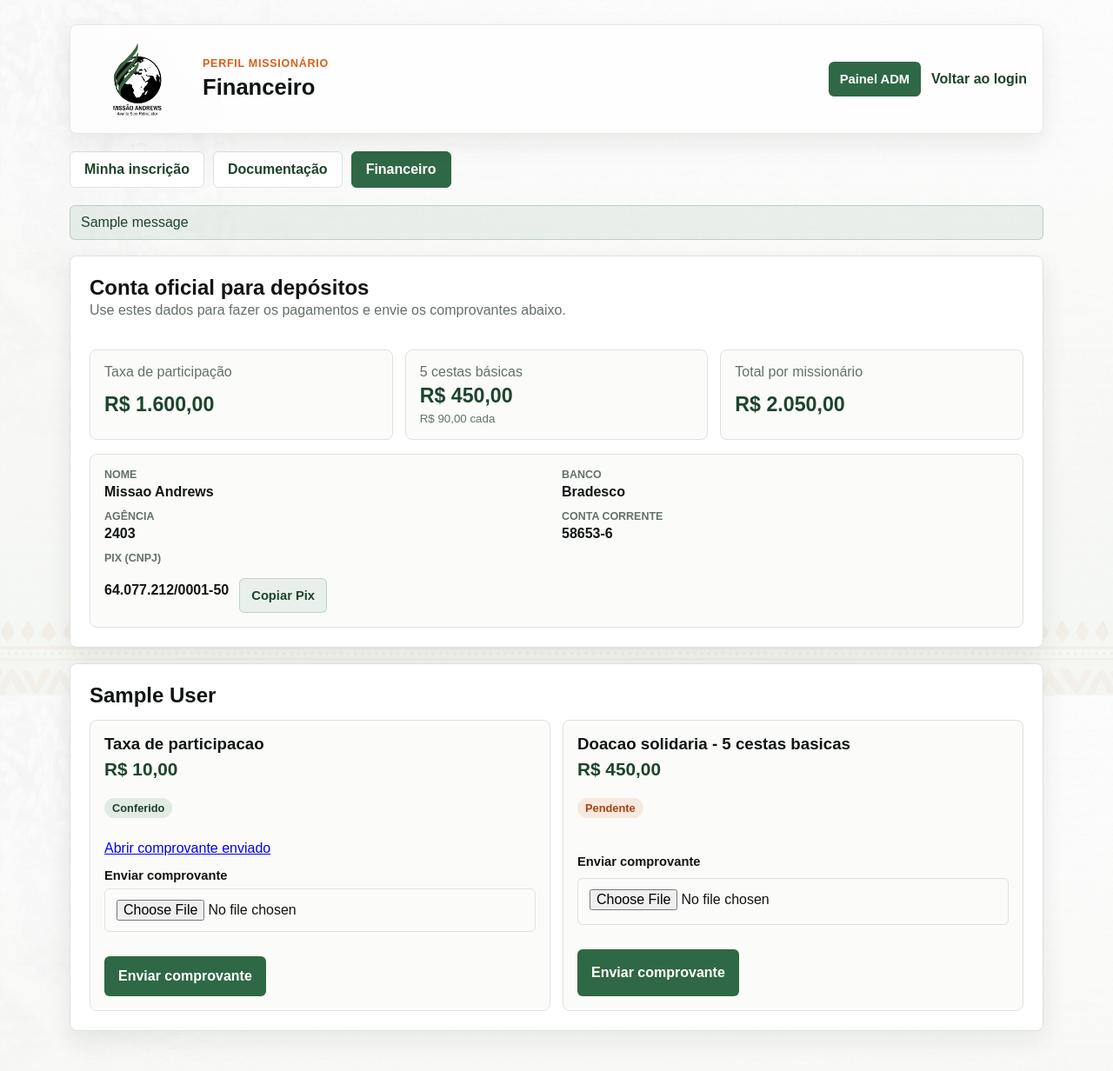
After one commit to fabianopolone123/SITE_MISSAO, a Django app: page /minha-inscricao/financeiro/ in a window 1280 px wide. The commit adds this page. Shown: the whole page at 87% size. Run offline with Django 5.2, Linux system fonts and the light colour scheme; a user stored in the database is signed in; tables that the repository leaves empty hold one stand-in row (values such as "Sample post"); one stand-in notice (Sample message) is shown.

Commit message:
Adicionar financeiro do missionario

```diff
--- a/accounts/static/accounts/login.css
+++ b/accounts/static/accounts/login.css
@@ -628,6 +628,90 @@ button:focus,
     gap: 16px;
 }
 
+.payment-summary-grid,
+.payment-grid {
+    display: grid;
+    grid-template-columns: repeat(3, minmax(0, 1fr));
+    gap: 14px;
+}
+
+.payment-grid {
+    grid-template-columns: repeat(2, minmax(0, 1fr));
+}
+
+.payment-summary-card,
+.payment-card,
+.pix-card {
+    border: 1px solid var(--line);
+    border-radius: 8px;
+    background: #fbfcfa;
+}
+
+.payment-summary-card {
+    display: grid;
+    gap: 5px;
+    padding: 16px;
+}
+
+.payment-summary-card span,
+.payment-summary-card small {
+    color: var(--muted);
+}
+
+.payment-summary-card strong {
+    color: var(--green-dark);
+    font-size: 1.45rem;
+}
+
+.payment-card {
+    display: grid;
+    gap: 14px;
+    padding: 16px;
+}
+
+.payment-card h3 {
+    margin: 0 0 6px;
+}
+
+.payment-card strong {
+    display: block;
+    margin-bottom: 8px;
+    color: var(--green-dark);
+    font-size: 1.3rem;
+}
+
+.pix-card {
+    display: grid;
+    grid-template-columns: repeat(2, minmax(0, 1fr));
+    gap: 12px;
+    margin: 16px 0 0;
+    padding: 16px;
+}
+
+.pix-card div {
+    display: grid;
+    gap: 4px;
+}
+
+.pix-card dt {
+    color: var(--muted);
+    font-size: 0.78rem;
+    font-weight: 800;
+    text-transform: uppercase;
+}
+
+.pix-card dd {
+    margin: 0;
+    font-weight: 800;
+}
+
+.pix-copy-row {
+    display: flex;
+    align-items: center;
+    gap: 12px;
+    flex-wrap: wrap;
+}
+
 .text-link-button {
     display: inline;
     width: auto;
@@ -886,6 +970,12 @@ td a {
     .document-grid {
         grid-template-columns: 1fr;
     }
+
+    .payment-summary-grid,
+    .payment-grid,
+    .pix-card {
+        grid-template-columns: 1fr;
+    }
 }
 
 @media (max-width: 560px) {
--- a/accounts/templates/registration/partials/missionary_menu.html
+++ b/accounts/templates/registration/partials/missionary_menu.html
@@ -2,5 +2,6 @@
     <a class="menu-item {% if active_menu == 'volunteer' %}active{% endif %}" href="{% url 'volunteer_dashboard' %}">Minha inscri&ccedil;&atilde;o</a>
     {% if registration %}
         <a class="menu-item {% if active_menu == 'documentation' %}active{% endif %}" href="{% url 'volunteer_documentation_dashboard' %}">Documenta&ccedil;&atilde;o</a>
+        <a class="menu-item {% if active_menu == 'missionary_financial' %}active{% endif %}" href="{% url 'volunteer_financial_dashboard' %}">Financeiro</a>
     {% endif %}
 </nav>
--- /dev/null
+++ b/accounts/templates/registration/volunteer_financial.html
@@ -0,0 +1,138 @@
+{% load static %}
+<!DOCTYPE html>
+<html lang="pt-br">
+<head>
+    <meta charset="UTF-8">
+    <meta name="viewport" content="width=device-width, initial-scale=1.0">
+    <title>Financeiro | Miss&atilde;o Andrews</title>
+    <link rel="stylesheet" href="{% static 'accounts/login.css' %}">
+</head>
+<body class="form-body">
+    <main class="signup-page">
+        <div class="signup-shell">
+            <header class="signup-header">
+                <div class="page-brand">
+                    <img class="page-logo" src="{% static 'accounts/images/logo-full-transparent.png' %}" alt="Miss&atilde;o Andrews">
+                    <div>
+                        <p class="eyebrow">Perfil mission&aacute;rio</p>
+                        <h1>Financeiro</h1>
+                    </div>
+                </div>
+                <div class="header-actions">
+                    {% if panel_permissions.can_view_registrations %}
+                        <a class="primary-link-button compact-link-button" href="{% url 'admin_dashboard' %}">Painel ADM</a>
+                    {% elif panel_permissions.can_manage_financial %}
+                        <a class="primary-link-button compact-link-button" href="{% url 'financial_dashboard' %}">Painel ADM</a>
+                    {% elif panel_permissions.can_manage_permissions %}
+                        <a class="primary-link-button compact-link-button" href="{% url 'permissions_dashboard' %}">Painel ADM</a>
+                    {% endif %}
+                    <a class="back-link" href="{% url 'login' %}">Voltar ao login</a>
+                </div>
+            </header>
+
+            {% include "registration/partials/missionary_menu.html" %}
+
+            {% if messages %}
+                {% for message in messages %}
+                    <div class="form-alert success-alert">{{ message }}</div>
+                {% endfor %}
+            {% endif %}
+
+            <section class="admin-section">
+                <div class="section-heading">
+                    <div>
+                        <h2>Conta oficial para dep&oacute;sitos</h2>
+                        <p class="section-note">Use estes dados para fazer os pagamentos e envie os comprovantes abaixo.</p>
+                    </div>
+                </div>
+
+                <div class="payment-summary-grid">
+                    <article class="payment-summary-card">
+                        <span>Taxa de participa&ccedil;&atilde;o</span>
+                        <strong>R$ 1.600,00</strong>
+                    </article>
+                    <article class="payment-summary-card">
+                        <span>5 cestas b&aacute;sicas</span>
+                        <strong>R$ 450,00</strong>
+                        <small>R$ 90,00 cada</small>
+                    </article>
+                    <article class="payment-summary-card">
+                        <span>Total por mission&aacute;rio</span>
+                        <strong>R$ {{ total_amount }}</strong>
+                    </article>
+                </div>
+
+                <dl class="pix-card">
+                    <div><dt>Nome</dt><dd>{{ bank_info.nome }}</dd></div>
+                    <div><dt>Banco</dt><dd>{{ bank_info.banco }}</dd></div>
+                    <div><dt>Ag&ecirc;ncia</dt><dd>{{ bank_info.agencia }}</dd></div>
+                    <div><dt>Conta corrente</dt><dd>{{ bank_info.conta_corrente }}</dd></div>
+                    <div class="wide-detail">
+                        <dt>Pix (CNPJ)</dt>
+                        <dd class="pix-copy-row">
+                            <span id="pix-key">{{ bank_info.pix }}</span>
+                            <button type="button" class="secondary-button compact-link-button" id="copy-pix">Copiar Pix</button>
+                        </dd>
+                    </div>
+                </dl>
+            </section>
+
+            {% for group in payment_groups %}
+                <section class="admin-section">
+                    <h2>{{ group.volunteer.full_name }}</h2>
+                    <div class="payment-grid">
+                        {% for payment in group.payments %}
+                            <article class="payment-card">
+                                <div>
+                                    <h3>{{ payment.get_payment_type_display }}</h3>
+                                    <strong>R$ {{ payment.amount_brl }}</strong>
+                                    <p class="document-status {% if payment.is_confirmed %}ok{% elif payment.has_receipt %}pending{% else %}pending{% endif %}">
+                                        {{ payment.status_label }}
+                                    </p>
+                                </div>
+
+                                {% if payment.receipt %}
+                                    <a href="{{ payment.receipt.url }}" target="_blank" rel="noopener">Abrir comprovante enviado</a>
+                                {% endif %}
+
+                                <form method="post" action="{% url 'volunteer_payment_upload' payment.id %}" enctype="multipart/form-data" class="document-upload-form">
+                                    {% csrf_token %}
+                                    <div class="field">
+                                        <label for="id_receipt_{{ payment.id }}">Enviar comprovante</label>
+                                        <input type="file" name="receipt" id="id_receipt_{{ payment.id }}" accept=".pdf,.jpg,.jpeg,.png,application/pdf,image/jpeg,image/png" required>
+                                    </div>
+                                    <button type="submit">Enviar comprovante</button>
+                                </form>
+                            </article>
+                        {% endfor %}
+                    </div>
+                </section>
+            {% endfor %}
+        </div>
+    </main>
+
+    <script>
+        const copyPixButton = document.querySelector('#copy-pix');
+        const pixKey = document.querySelector('#pix-key');
+
+        if (copyPixButton && pixKey) {
+            copyPixButton.addEventListener('click', async () => {
+                if (navigator.clipboard) {
+                    await navigator.clipboard.writeText(pixKey.textContent.trim());
+                } else {
+                    const input = document.createElement('textarea');
+                    input.value = pixKey.textContent.trim();
+                    document.body.appendChild(input);
+                    input.select();
+                    document.execCommand('copy');
+                    input.remove();
+                }
+                copyPixButton.textContent = 'Pix copiado';
+                setTimeout(() => {
+                    copyPixButton.textContent = 'Copiar Pix';
+                }, 1800);
+            });
+        }
+    </script>
+</body>
+</html>
--- a/accounts/urls.py
+++ b/accounts/urls.py
@@ -11,6 +11,8 @@ urlpatterns = [
     path('cadastro/finalizado/', views.signup_success, name='signup_success'),
     path('minha-inscricao/', views.volunteer_dashboard, name='volunteer_dashboard'),
     path('minha-inscricao/documentacao/', views.volunteer_documentation_dashboard, name='volunteer_documentation_dashboard'),
+    path('minha-inscricao/financeiro/', views.volunteer_financial_dashboard, name='volunteer_financial_dashboard'),
+    path('pagamento/<int:payment_id>/comprovante/', views.volunteer_payment_upload, name='volunteer_payment_upload'),
     path('missionario/<int:volunteer_id>/ficha/', views.volunteer_registration_pdf, name='volunteer_registration_pdf'),
     path('missionario/<int:volunteer_id>/documentacao/', views.volunteer_documentation_upload, name='volunteer_documentation_upload'),
     path('painel/', views.admin_dashboard, name='admin_dashboard'),
--- a/accounts/views.py
+++ b/accounts/views.py
@@ -8,17 +8,27 @@ from django.db.models import Count, Q, Sum
 from django.forms import formset_factory, modelformset_factory
 from django.http import HttpResponse
 from django.shortcuts import get_object_or_404, redirect, render
+from django.utils import timezone
 from django.utils.text import slugify
 from django.views.decorators.http import require_POST
 
 from .forms import (
     FinancialTransactionForm,
+    MissionaryPaymentReceiptForm,
     PanelPermissionForm,
     SignUpForm,
     VolunteerDocumentationForm,
     VolunteerForm,
 )
-from .models import FinancialTransaction, PanelPermission, Registration, Volunteer
+from .models import (
+    FinancialTransaction,
+    MISSIONARY_PAYMENT_AMOUNTS,
+    MISSIONARY_PAYMENT_TYPES,
+    MissionaryPayment,
+    PanelPermission,
+    Registration,
+    Volunteer,
+)
 from .pdf import build_registration_pdf
 
 
@@ -26,6 +36,15 @@ PANEL_PERMISSION_FIELDS = {
     'registrations': 'can_view_registrations',
     'financial': 'can_manage_financial',
     'permissions': 'can_manage_permissions',
+}
+
+MISSION_PAYMENT_PIX_KEY = '64.077.212/0001-50'
+MISSION_PAYMENT_BANK_INFO = {
+    'nome': 'Missao Andrews',
+    'banco': 'Bradesco',
+    'agencia': '2403',
+    'conta_corrente': '58653-6',
+    'pix': MISSION_PAYMENT_PIX_KEY,
 }
 
 
@@ -86,6 +105,20 @@ def first_available_panel_url(user):
     if has_panel_permission(user, 'permissions'):
         return 'permissions_dashboard'
     return 'volunteer_dashboard'
+
+
+def ensure_missionary_payments(volunteer):
+    payments = []
+
+    for payment_type, _ in MISSIONARY_PAYMENT_TYPES:
+        payment, _ = MissionaryPayment.objects.get_or_create(
+            volunteer=volunteer,
+            payment_type=payment_type,
+            defaults={'amount': MISSIONARY_PAYMENT_AMOUNTS[payment_type]},
+        )
+        payments.append(payment)
+
+    return payments
 
 
 class SmartLoginView(LoginView):
@@ -230,6 +263,61 @@ def volunteer_documentation_dashboard(request):
 
 
 @login_required(login_url='login')
+def volunteer_financial_dashboard(request):
+    try:
+        registration = request.user.registration
+    except Registration.DoesNotExist:
+        messages.error(request, 'Crie seu perfil missionario antes de enviar comprovantes.')
+        return redirect('volunteer_dashboard')
+
+    volunteers = registration.volunteers.order_by('created_at')
+    payment_groups = []
+
+    for volunteer in volunteers:
+        payment_groups.append({
+            'volunteer': volunteer,
+            'payments': ensure_missionary_payments(volunteer),
+        })
+
+    return render(
+        request,
+        'registration/volunteer_financial.html',
+        {
+            'registration': registration,
+            'payment_groups': payment_groups,
+            'panel_permissions': get_panel_permissions(request.user),
+            'active_menu': 'missionary_financial',
+            'bank_info': MISSION_PAYMENT_BANK_INFO,
+            'total_amount': '2.050,00',
+        },
+    )
+
+
+@login_required(login_url='login')
+@require_POST
+def volunteer_payment_upload(request, payment_id):
+    payment = get_object_or_404(
+        MissionaryPayment.objects.select_related('volunteer__registration__user'),
+        pk=payment_id,
+        volunteer__registration__user=request.user,
+    )
+    form = MissionaryPaymentReceiptForm(request.POST, request.FILES, instance=payment)
+
+    if form.is_valid():
+        payment = form.save(commit=False)
+        payment.submitted_at = timezone.now()
+        payment.is_confirmed = False
+        payment.confirmed_by = None
+        payment.confirmed_at = None
+        payment.save()
+        messages.success(request, f'Comprovante de {payment.get_payment_type_display()} enviado.')
+    else:
+        messages.error(request, f'Nao foi possivel enviar o comprovante de {payment.get_payment_type_display()}.')
+
+    return redirect('volunteer_financial_dashboard')
+
+
+@login_required(login_url='login')
 def volunteer_registration_pdf(request, volunteer_id):
     volunteer = get_object_or_404(
         Volunteer.objects.select_related('registration__user'),
@@ -300,6 +388,25 @@ def admin_dashboard(request):
 
 @user_passes_test(can_manage_financial, login_url='login')
 def financial_dashboard(request):
+    if request.method == 'POST' and request.POST.get('missionary_payment_id'):
+        payment = get_object_or_404(MissionaryPayment, pk=request.POST['missionary_payment_id'])
+        action = request.POST.get('action')
+
+        if action == 'confirm':
+            payment.is_confirmed = True
+            payment.confirmed_by = request.user
+            payment.confirmed_at = timezone.now()
+            payment.save(update_fields=['is_confirmed', 'confirmed_by', 'confirmed_at', 'updated_at'])
+            messages.success(request, 'Comprovante conferido pelo financeiro.')
+        elif action == 'unconfirm':
+            payment.is_confirmed = False
+            payment.confirmed_by = None
+            payment.confirmed_at = None
+            payment.save(update_fields=['is_confirmed', 'confirmed_by', 'confirmed_at', 'updated_at'])
+            messages.success(request, 'Conferencia do comprovante removida.')
+
+        return redirect('financial_dashboard')
+
     if request.method == 'POST':
         form = FinancialTransactionForm(request.POST, request.FILES)
 
@@ -311,6 +418,12 @@ def financial_dashboard(request):
         form = FinancialTransactionForm()
 
     transactions = FinancialTransaction.objects.all()
+    missionary_payments = (
+        MissionaryPayment.objects
+        .select_related('volunteer', 'volunteer__registration__user', 'confirmed_by')
+        .filter(receipt__gt='')
+        .order_by('is_confirmed', '-submitted_at', 'volunteer__full_name')
+    )
     total_income = transactions.filter(transaction_type='entrada').aggregate(total=Sum('amount'))['total'] or 0
     total_expenses = transactions.filter(transaction_type='saida').aggregate(total=Sum('amount'))['total'] or 0
     balance = total_income - total_expenses
@@ -323,6 +436,9 @@ def financial_dashboard(request):
         'balance': balance,
         'expense_count': transactions.filter(transaction_type='saida').count(),
         'receipt_count': transactions.exclude(receipt='').count(),
+        'missionary_payments': missionary_payments,
+        'missionary_receipt_count': missionary_payments.count(),
+        'missionary_confirmed_count': missionary_payments.filter(is_confirmed=True).count(),
         'panel_permissions': get_panel_permissions(request.user),
         'active_menu': 'financial',
         'category_summary': transactions.values('category', 'transaction_type').annotate(total=Sum('amount')).order_by('category'),
```
Also changed, not shown: accounts/admin.py (+8 -1 lines), accounts/forms.py (+24 -1 lines), accounts/models.py (+58 -0 lines), accounts/pdf.py (+18 -16 lines), accounts/templates/registration/financial_dashboard.html (+57 -0 lines), accounts/tests.py (+68 -2 lines), accounts/migrations/0006_missionarypayment.py (added).
